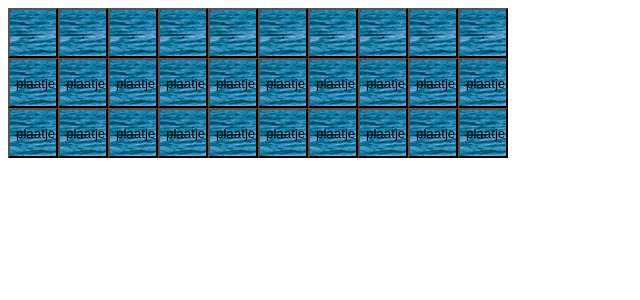
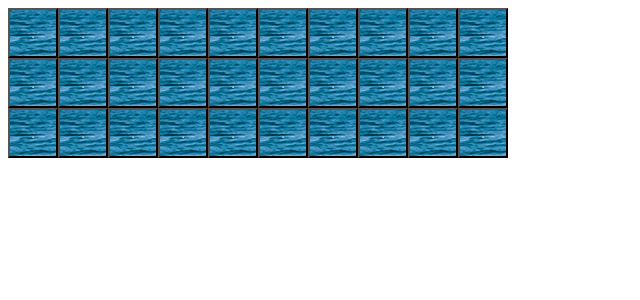
Before and after one commit to jmoostland/zeeslag, a PHP site: page / in a window 1280 px wide. Shown: the top 300 px of the page, without its empty margins (0-640 px from the left). Run offline with PHP 8.4, Linux system fonts and the light colour scheme.

Commit message:
eerste commit

```diff
--- a/index.php
+++ b/index.php
@@ -5,9 +5,9 @@
         <title>Zeeslag</title>
 
         <script>
+            var boten=["1","2","3","4","5","6","7","8","9","10"];
             function schieten(mis) {
-                document.getElementById('nummer' + mis).value = "water";
-
+                document.getElementById('nummer' + mis).value=[boten[x]];
             }
             function schieten1(mis) {
                 document.getElementById('nr1' + mis).value = "water";
@@ -18,23 +18,28 @@
         </script>
 
         <style>
+
+            .button{
+                /*                display: box;*/
+                color: whitesmoke;
+                width: 50px;
+                height: 50px;
+                cursor: crosshair;
+                background-image:url(water-banner.jpg);
+            }
             .button:hover{
                 box-shadow: 0 8px 16px 0 rgba(0,0,0,0.2), 0 6px 20px 0 rgba(0,0,0,0.19);
                 background-image:url(bom.jpg);
                 width: 50px;
                 height: 50px;
             }
-
-            .button {
-/*                display: box;*/
+            .button:active{
+                background-image:url(bom.jpg);
                 width: 50px;
                 height: 50px;
-                cursor: crosshair;
+            }
+            .button:visited{
                 background-image:url(water-banner.jpg);
-            }
-
-            .button:after{
-                background-color: aqua;
                 width: 50px;
                 height: 50px;
             }
@@ -46,17 +51,16 @@
 
 
         <?php
-        $plaatsen=array("boot","boot","boot","water","water","water","water","water","water","water");
         for ($x = 0; $x < 10; $x++) {
-            echo "<input type=button onclick=schieten(" .$x. ") class=button value='.' id=nummer" . $x . ">";
+            echo "<input type=button onclick=schieten(" . $x . ") class=button value='.'id=nummer" . $x . ">";
         }
         echo "<br>";
         for ($x = 0; $x < 10; $x++) {
-            echo "<input type=button onclick=schieten1(" . $x . ") class=button value=plaatje id=nr1" . $x . ">";
+            echo "<input type=button onclick=schieten1(" . $x . ") class=button value='.'id=nr1" . $x . ">";
         }
         echo "<br>";
         for ($x = 0; $x < 10; $x++) {
-            echo "<input type=button onclick=schieten2(" . $x . ") class=button value=plaatje id=nr2" . $x . ">";
+            echo "<input type=button onclick=schieten2(" . $x . ") class=button value='.'id=nr2" . $x . ">";
         }
         echo "<br>";
         ?>
```
